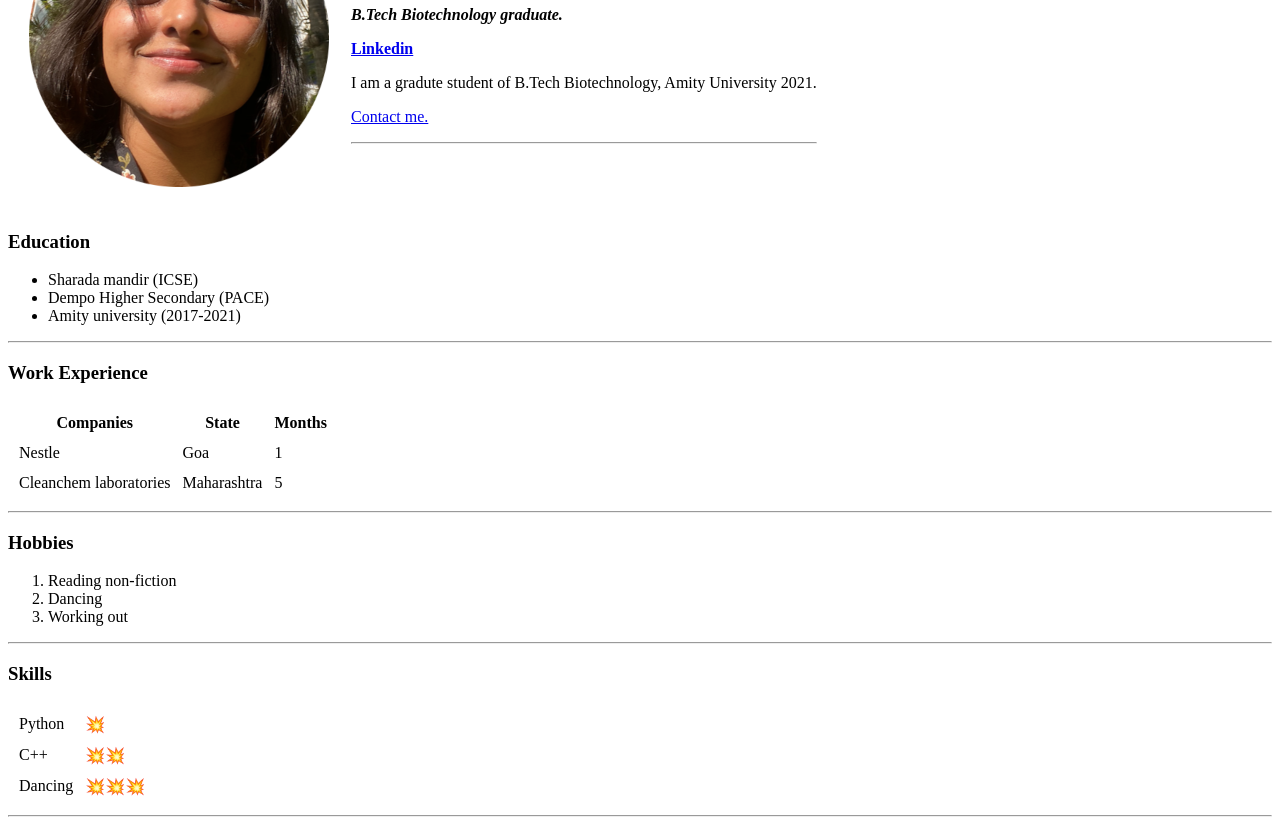
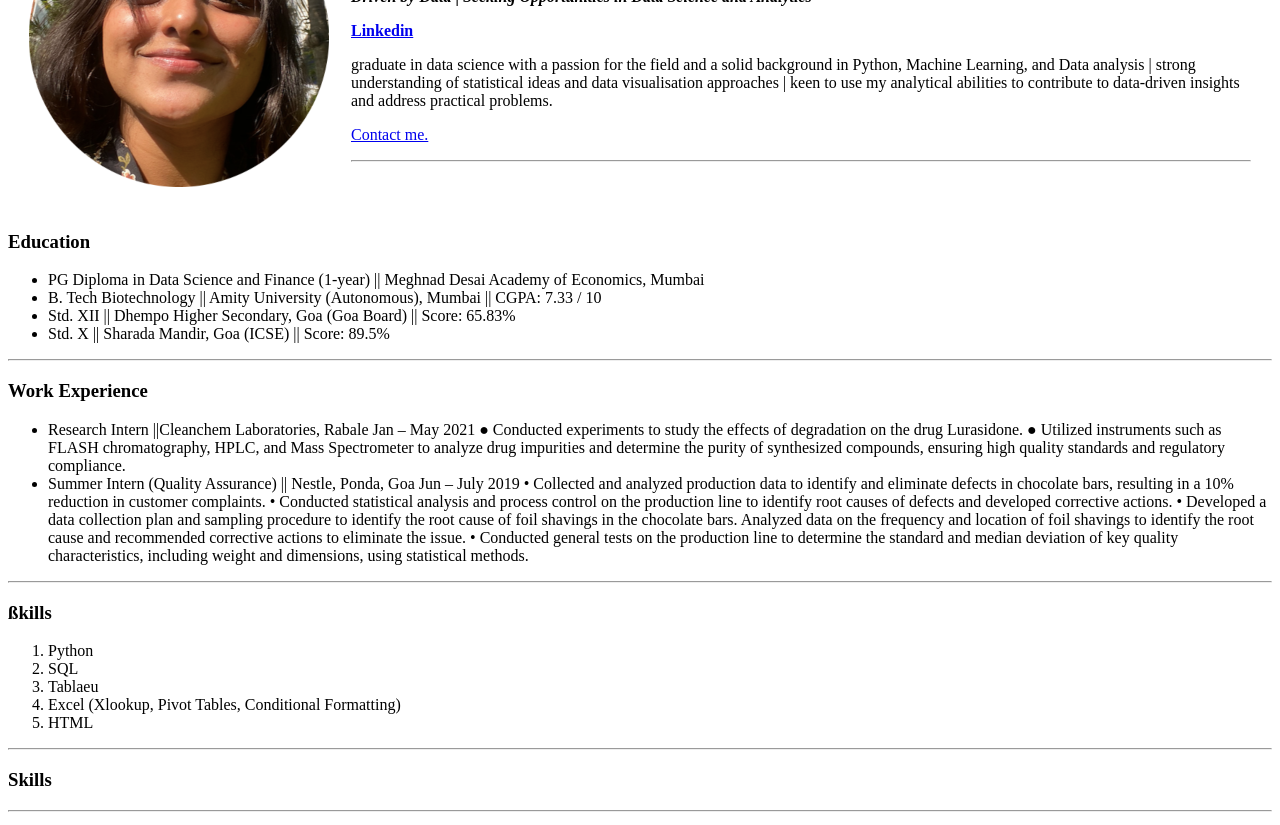
Before and after one commit to venisha22k/CV, a plain HTML site: page index.html in a window 1280 px wide. Shown: the part 142-967 px from the top of the page. Drawn offline with Linux system fonts and the light colour scheme.

Commit message:
Update index.html

```diff
--- a/index.html
+++ b/index.html
@@ -4,7 +4,7 @@
 
 <head>
   <meta charset="utf-8"> <!-- utf-8 is a unicode that makes website into different lang -->
-  <title>Venisha's Personal Site</title>
+  <title>Venisha's Resume</title>
 </head>
 
 <body>
@@ -14,10 +14,10 @@
 
       <td>
         <h1>Venisha Kulal</h1>
-        <p><em><strong>B.Tech Biotechnology graduate.</strong></em></p>
+        <p><em><strong>Driven by Data | Seeking Opportunities in Data Science and Analytics</strong></em></p>
         <p><strong><a href="https://www.linkedin.com/in/venisha-kulal-85a581212/"> Linkedin</a></strong></p>
 
-        <p>I am a gradute student of B.Tech Biotechnology, Amity University 2021.</p>
+        <p>graduate in data science with a passion for the field and a solid background in Python, Machine Learning, and Data analysis | strong understanding of statistical ideas and data visualisation approaches | keen to use my analytical abilities to contribute to data-driven insights and address practical problems.</p>
         <p><a href="contactme.html">Contact me.</a></p>
         <hr>
       </td>
@@ -32,59 +32,40 @@
 
   <h3><strong>Education</strong></h3>
   <ul>
-    <li>Sharada mandir (ICSE)</li>
-    <li>Dempo Higher Secondary (PACE)</li>
-    <li>Amity university (2017-2021)</li>
+    <li>PG Diploma in Data Science and Finance (1-year) || Meghnad Desai Academy of Economics, Mumbai</li>
+    <li>B. Tech Biotechnology || Amity University (Autonomous), Mumbai || CGPA: 7.33 / 10</li>
+    <li>Std. XII || Dhempo Higher Secondary, Goa (Goa Board) || Score: 65.83%</li>
+    <li>Std. X || Sharada Mandir, Goa (ICSE) || Score: 89.5%</li>
   </ul>
   <!-- ul unordered list encloses parts of bullest list and li list tag gives the bullet-->
   <hr>
   <h3><strong>Work Experience</strong></h3>
-  <table cellspacing="10">
-    <thead>
-      <tr>
-        <th>Companies</th>
-        <th>State</th>
-        <th>Months</th>
-      </tr>
-    </thead>
-    <tbody>
-      <tr>
-        <!-- table row -->
-        <td>Nestle</td>
-        <td>Goa</td>
-        <td>1</td> <!-- table row content -->
-      </tr>
-      <tr>
-        <td>Cleanchem laboratories</td>
-        <td>Maharashtra</td>
-        <td>5</td>
-      </tr>
-    </tbody>
-  </table>
+  <ul>
+    <li>Research Intern ||Cleanchem Laboratories, Rabale                                                                                                              Jan – May 2021
+●	Conducted experiments to study the effects of degradation on the drug Lurasidone.
+●	Utilized instruments such as FLASH chromatography, HPLC, and Mass Spectrometer to analyze drug impurities and determine the purity of synthesized compounds, ensuring high quality standards and regulatory compliance.
+</li>
+    <li>  Summer Intern (Quality Assurance) || Nestle, Ponda, Goa                                                                                                                        Jun – July 2019
+•	Collected and analyzed production data to identify and eliminate defects in chocolate bars, resulting in a 10% reduction in customer complaints.
+•	Conducted statistical analysis and process control on the production line to identify root causes of defects and developed corrective actions.
+•	Developed a data collection plan and sampling procedure to identify the root cause of foil shavings in the chocolate bars. Analyzed data on the frequency and location of foil shavings to identify the root cause and recommended corrective actions to eliminate the issue.
+•	Conducted general tests on the production line to determine the standard and median deviation of key quality characteristics, including weight and dimensions, using statistical methods.
+</li>
+
+  </ul>
   <hr>
-  <h3><strong>Hobbies</strong></h3>
+  <h3><strong>ßkills</strong></h3>
   <ol>
-    <li>Reading non-fiction</li>
-    <li>Dancing</li>
-    <li>Working out</li>
+    <li>Python</li>
+    <li>SQL</li>
+    <li>Tablaeu</li>
+    <li>Excel (Xlookup, Pivot Tables, Conditional Formatting)</li>
+    <li>HTML</li>
   </ol>
   <!--ordered list-->
   <hr>
   <h3><strong>Skills</strong></h3>
-  <table cellspacing="10">
-    <tr>
-      <td>Python</td>
-      <td>💥</td>
-    </tr>
-    <tr>
-      <td>C++</td>
-      <td>💥💥</td>
-    </tr>
-    <tr>
-      <td>Dancing</td>
-      <td>💥💥💥</td>
-    </tr>
-  </table>
+
   <hr>
 </body>
 
```
